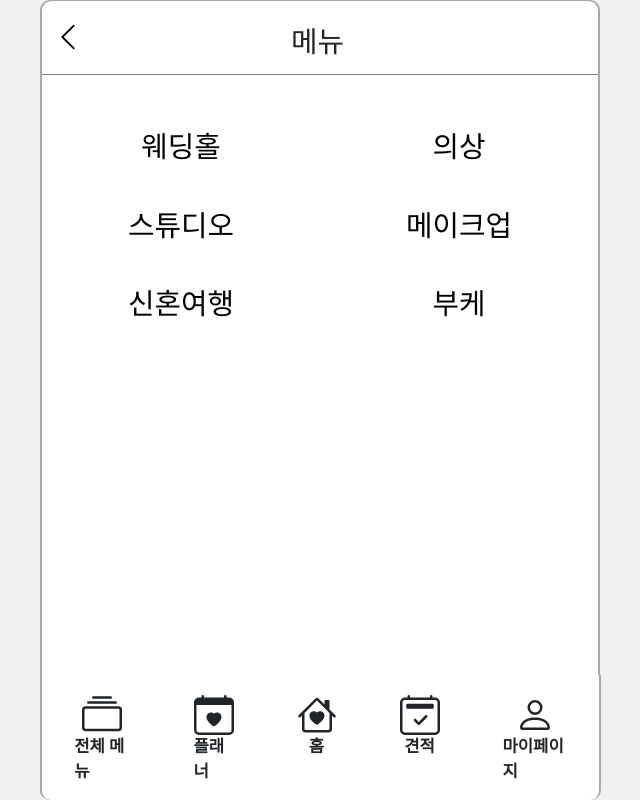
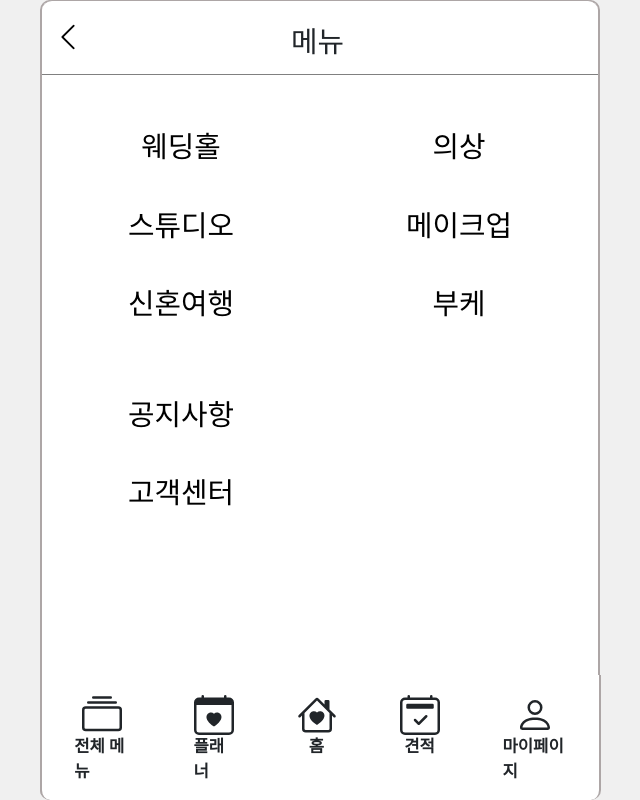
Before and after one commit to weddingYou-Project/frontend, a React (Create React App) app: page /menu in a window 1280 px wide. Shown: the whole page, without its empty margins (320-960 px from the left). Built offline with nearby package versions, Linux system fonts and the light colour scheme; a web font is replaced by a local one.

Commit message:
style : 공지사항, 고객센터 메뉴 글자 크기 변경

```diff
--- a/src/Pages/MenuList.js
+++ b/src/Pages/MenuList.js
@@ -11,6 +11,11 @@ const Category1 = [
   { label: "메이크업", value: "makeup" },
   { label: "신혼여행", value: "honeymoon" },
   { label: "부케", value: "bouquet" },
+];
+
+const Service = [
+  { label: "공지사항", value: "notice" },
+  { label: "고객센터", value: "customerservice" },
 ];
 
 const MenuList = () => {
@@ -34,6 +39,21 @@ const MenuList = () => {
           </div>
         ))}
       </div>
+      <div className="service-menu-list">
+        {Service.map((service, index) => (
+          <div key={index} className="menu-list-item-container">
+            <h2 style={{ marginTop: "20px" }}>
+              <Link
+                className="menu-list-item"
+                to={`/${service.value}`}
+                style={{ fontSize: "0.9em" }}
+              >
+                {service.label}
+              </Link>
+            </h2>
+          </div>
+        ))}
+      </div>
       <Footer />
     </div>
   );
```
